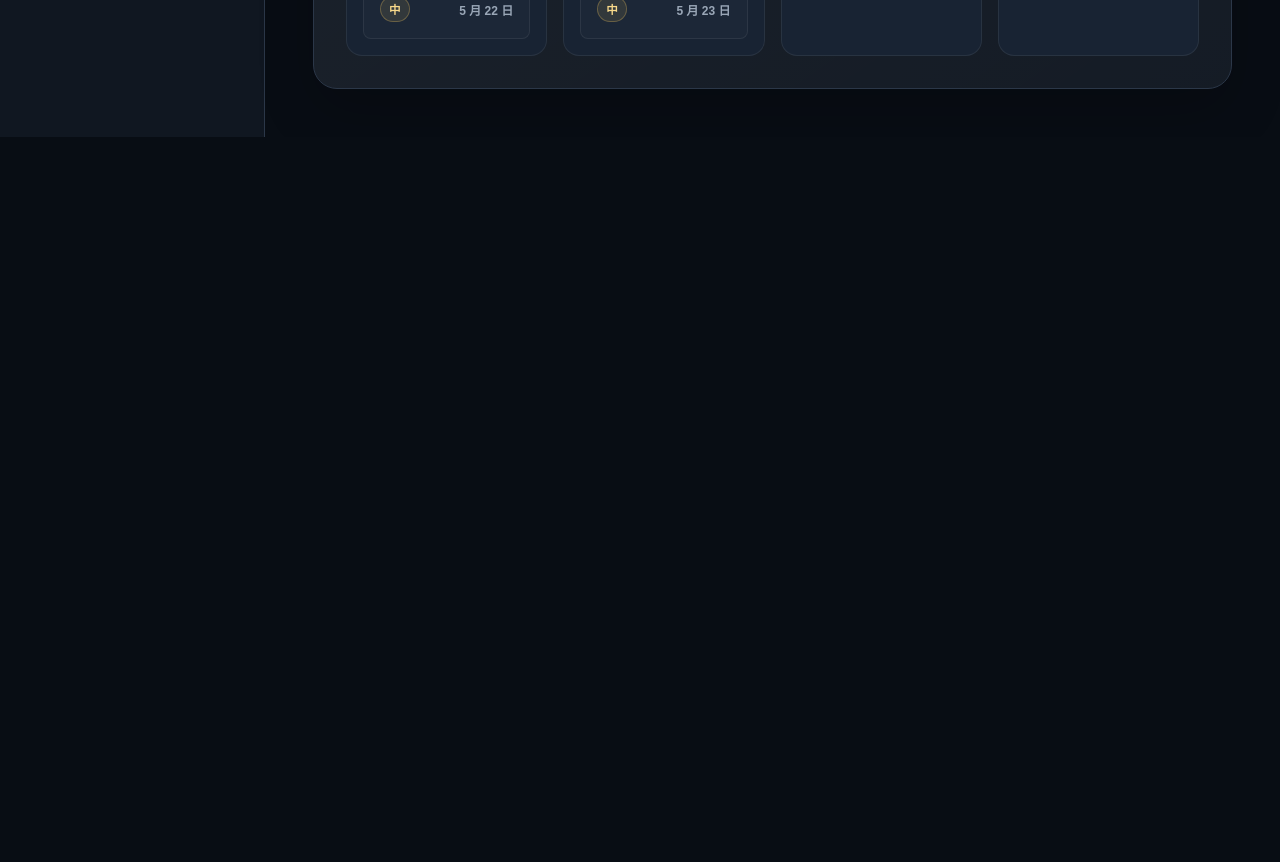
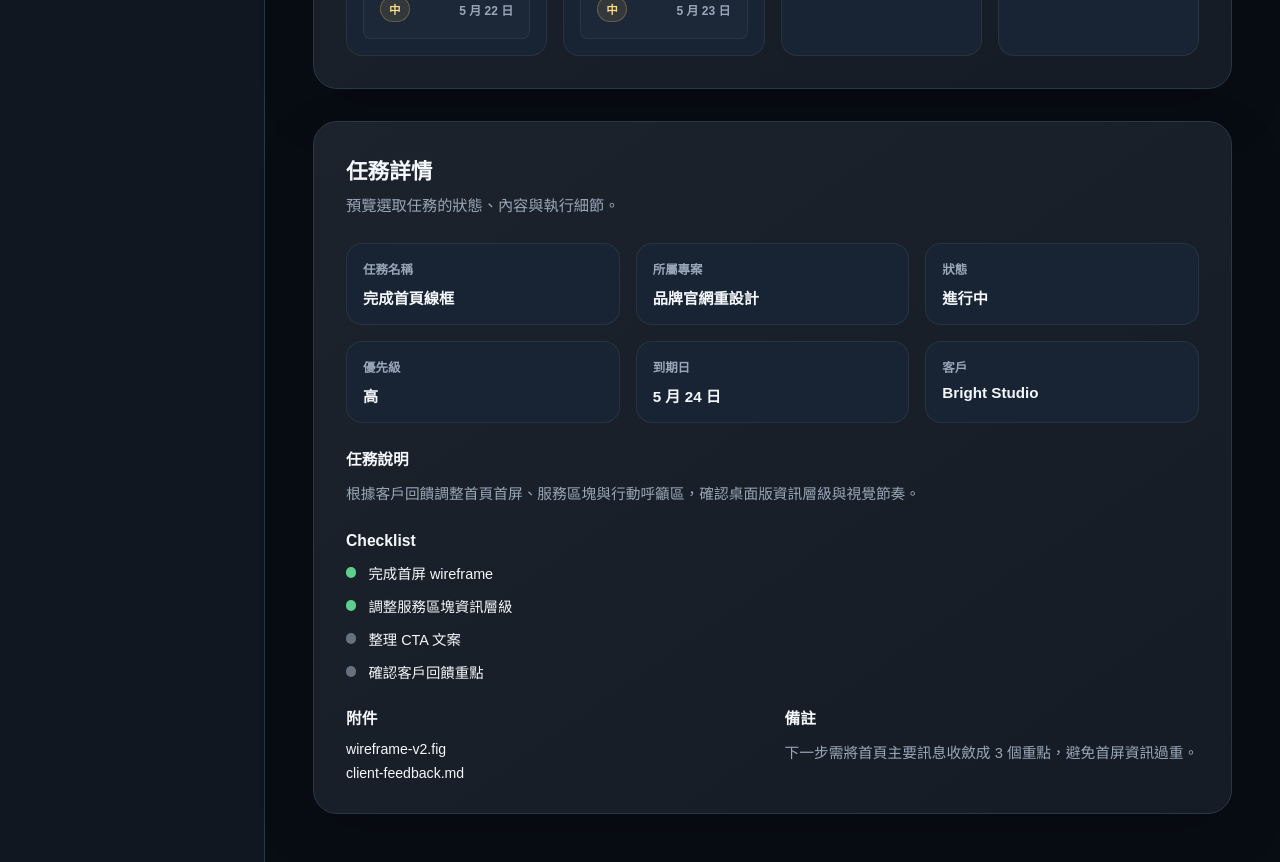
Before and after one commit to Harry-0824/my-brand-workspace, a React (Vite) app: page / in a window 1280 px wide. Shown: the part 3240-4102 px from the top of the page. Before the commit the page ends 3377 px from the top, so only its background shows below. Built offline with nearby package versions, Linux system fonts and the light colour scheme.

Commit message:
feat: create static task detail panel preview (#18)

```diff
--- /dev/null
+++ b/src/components/dashboard/TaskDetailPanelPreview.tsx
@@ -0,0 +1,188 @@
+import styled from "styled-components";
+
+const taskInfo = [
+  { label: "任務名稱", value: "完成首頁線框" },
+  { label: "所屬專案", value: "品牌官網重設計" },
+  { label: "狀態", value: "進行中" },
+  { label: "優先級", value: "高" },
+  { label: "到期日", value: "5 月 24 日" },
+  { label: "客戶", value: "Bright Studio" }
+] as const;
+
+const checklist = [
+  { text: "完成首屏 wireframe", done: true },
+  { text: "調整服務區塊資訊層級", done: true },
+  { text: "整理 CTA 文案", done: false },
+  { text: "確認客戶回饋重點", done: false }
+] as const;
+
+const attachments = ["wireframe-v2.fig", "client-feedback.md"] as const;
+
+export function TaskDetailPanelPreview() {
+  return (
+    <Panel aria-labelledby="task-detail-panel-title">
+      <SectionTitle id="task-detail-panel-title">任務詳情</SectionTitle>
+      <SectionDescription>預覽選取任務的狀態、內容與執行細節。</SectionDescription>
+
+      <InfoGrid>
+        {taskInfo.map((item) => (
+          <InfoItem key={item.label}>
+            <InfoLabel>{item.label}</InfoLabel>
+            <InfoValue>{item.value}</InfoValue>
+          </InfoItem>
+        ))}
+      </InfoGrid>
+
+      <Block>
+        <BlockTitle>任務說明</BlockTitle>
+        <BodyText>
+          根據客戶回饋調整首頁首屏、服務區塊與行動呼籲區，確認桌面版資訊層級與視覺節奏。
+        </BodyText>
+      </Block>
+
+      <Block>
+        <BlockTitle>Checklist</BlockTitle>
+        <Checklist>
+          {checklist.map((item) => (
+            <ChecklistItem key={item.text}>
+              <StatusDot $done={item.done} aria-hidden="true" />
+              <ChecklistText>{item.text}</ChecklistText>
+            </ChecklistItem>
+          ))}
+        </Checklist>
+      </Block>
+
+      <BottomGrid>
+        <Block>
+          <BlockTitle>附件</BlockTitle>
+          <AttachmentList>
+            {attachments.map((item) => (
+              <AttachmentItem key={item}>{item}</AttachmentItem>
+            ))}
+          </AttachmentList>
+        </Block>
+
+        <Block>
+          <BlockTitle>備註</BlockTitle>
+          <BodyText>
+            下一步需將首頁主要訊息收斂成 3 個重點，避免首屏資訊過重。
+          </BodyText>
+        </Block>
+      </BottomGrid>
+    </Panel>
+  );
+}
+
+const Panel = styled.section`
+  padding: ${({ theme }) => theme.spacing.xl};
+  border: 1px solid ${({ theme }) => theme.border};
+  border-radius: ${({ theme }) => theme.radius.lg};
+  background:
+    linear-gradient(145deg, rgb(255 255 255 / 0.05), rgb(255 255 255 / 0.018)),
+    ${({ theme }) => theme.surface};
+  box-shadow: 0 22px 55px rgb(0 0 0 / 0.18);
+`;
+
+const SectionTitle = styled.h2`
+  color: ${({ theme }) => theme.textPrimary};
+  font-size: 1.35rem;
+  font-weight: 800;
+`;
+
+const SectionDescription = styled.p`
+  margin-top: ${({ theme }) => theme.spacing.xs};
+  color: ${({ theme }) => theme.textSecondary};
+  font-size: 0.95rem;
+  line-height: 1.7;
+`;
+
+const InfoGrid = styled.dl`
+  display: grid;
+  grid-template-columns: repeat(3, minmax(0, 1fr));
+  gap: ${({ theme }) => theme.spacing.md};
+  margin-top: ${({ theme }) => theme.spacing.lg};
+`;
+
+const InfoItem = styled.div`
+  padding: ${({ theme }) => theme.spacing.md};
+  border: 1px solid rgb(255 255 255 / 0.07);
+  border-radius: ${({ theme }) => theme.radius.md};
+  background: ${({ theme }) => theme.surfaceElevated};
+`;
+
+const InfoLabel = styled.dt`
+  color: ${({ theme }) => theme.textSecondary};
+  font-size: 0.78rem;
+  font-weight: 700;
+`;
+
+const InfoValue = styled.dd`
+  margin-top: ${({ theme }) => theme.spacing.xs};
+  color: ${({ theme }) => theme.textPrimary};
+  font-size: 0.95rem;
+  font-weight: 800;
+`;
+
+const Block = styled.section`
+  margin-top: ${({ theme }) => theme.spacing.lg};
+`;
+
+const BlockTitle = styled.h3`
+  color: ${({ theme }) => theme.textPrimary};
+  font-size: 0.98rem;
+  font-weight: 800;
+`;
+
+const BodyText = styled.p`
+  margin-top: ${({ theme }) => theme.spacing.sm};
+  color: ${({ theme }) => theme.textSecondary};
+  font-size: 0.92rem;
+  line-height: 1.75;
+`;
+
+const Checklist = styled.ul`
+  margin-top: ${({ theme }) => theme.spacing.sm};
+  display: grid;
+  gap: ${({ theme }) => theme.spacing.sm};
+  list-style: none;
+  padding: 0;
+`;
+
+const ChecklistItem = styled.li`
+  display: flex;
+  align-items: center;
+  gap: ${({ theme }) => theme.spacing.sm};
+  color: ${({ theme }) => theme.textPrimary};
+  font-size: 0.9rem;
+`;
+
+const StatusDot = styled.span<{ $done: boolean }>`
+  width: 0.65rem;
+  height: 0.65rem;
+  border-radius: 999px;
+  background: ${({ $done, theme }) => ($done ? theme.success : theme.textSecondary)};
+  opacity: ${({ $done }) => ($done ? 1 : 0.6)};
+`;
+
+const ChecklistText = styled.span`
+  color: ${({ theme }) => theme.textPrimary};
+`;
+
+const BottomGrid = styled.div`
+  display: grid;
+  grid-template-columns: repeat(2, minmax(0, 1fr));
+  gap: ${({ theme }) => theme.spacing.lg};
+`;
+
+const AttachmentList = styled.ul`
+  margin-top: ${({ theme }) => theme.spacing.sm};
+  display: grid;
+  gap: ${({ theme }) => theme.spacing.xs};
+  list-style: none;
+  padding: 0;
+`;
+
+const AttachmentItem = styled.li`
+  color: ${({ theme }) => theme.textPrimary};
+  font-size: 0.88rem;
+`;
--- a/src/layouts/AppLayout.tsx
+++ b/src/layouts/AppLayout.tsx
@@ -3,6 +3,7 @@ import { ActiveProjects } from "../components/dashboard/ActiveProjects";
 import { CompactKanbanPreview } from "../components/dashboard/CompactKanbanPreview";
 import { OverviewCards } from "../components/dashboard/OverviewCards";
 import { RecentActivity } from "../components/dashboard/RecentActivity";
+import { TaskDetailPanelPreview } from "../components/dashboard/TaskDetailPanelPreview";
 import { UpcomingDeadlines } from "../components/dashboard/UpcomingDeadlines";
 import { AppHeader } from "../components/navigation/AppHeader";
 import { Sidebar } from "../components/navigation/Sidebar";
@@ -24,6 +25,7 @@ export function AppLayout() {
           <UpcomingDeadlines />
           <RecentActivity />
           <CompactKanbanPreview />
+          <TaskDetailPanelPreview />
         </MainContent>
       </ContentArea>
     </LayoutShell>
```
Also changed, not shown: 1 other file (tests, documents, lock files or other folders).
